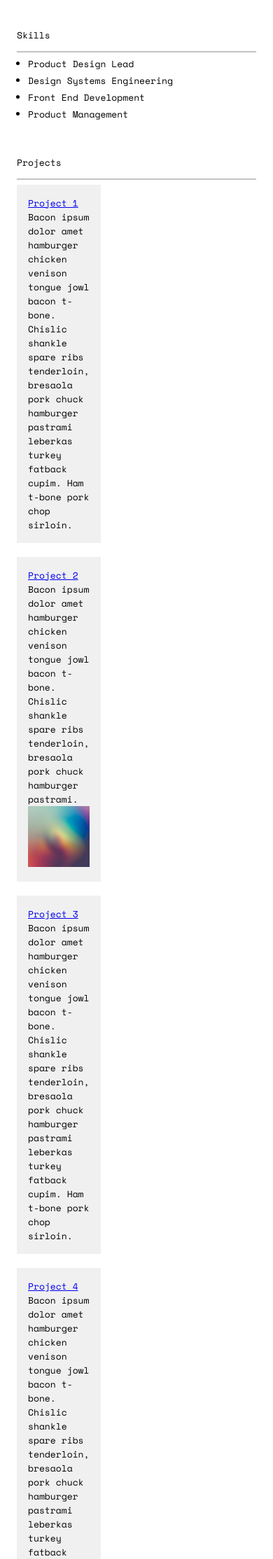
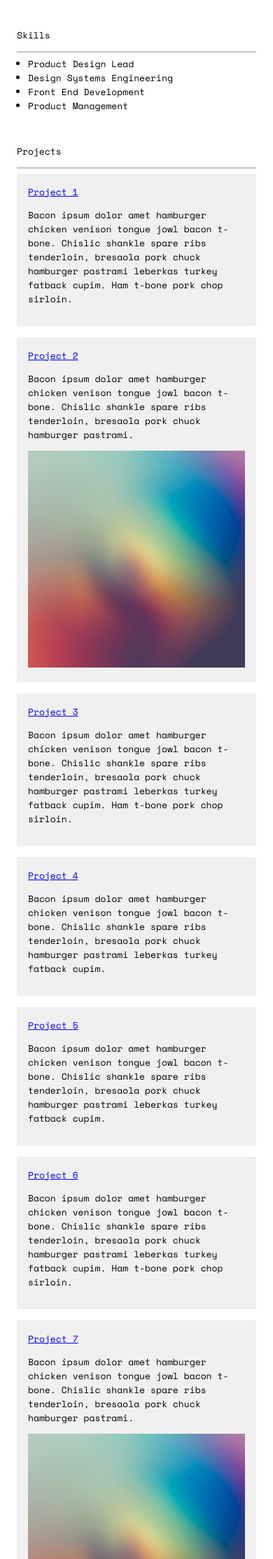
Before and after one commit to andrewjamesmoore/andrew-work, a Flask app: page / in a window 390 px wide. Shown: the part 31-2259 px from the top of the page at 70% size. Run offline with Flask 3, Linux system fonts and the light colour scheme.

Commit message:
fix: update columns and add media queries

```diff
--- a/static/style.css
+++ b/static/style.css
@@ -35,29 +35,32 @@ padding: 16px;
 }
 
 .project-grid {
-  display: grid;
-  grid-template-columns: repeat(4, 1fr);
-  gap: 1rem;
-  padding: 0;
+  column-count: 4;
+  column-gap: 20px;
+  list-style: none; /* Removes the bullet points */
+  padding: 0; /* Removes default padding */
+  margin: 0; /* Removes default margin */
 }
 
-@media (min-width: 640px) {
+/* Adjust columns for smaller screens */
+@media (max-width: 1200px) {
   .project-grid {
-    grid-template-columns: repeat(2, 1fr);
+    column-count: 3; /* Reduce columns for medium screens */
   }
 }
 
-@media (min-width: 768px) {
+@media (max-width: 768px) {
   .project-grid {
-    grid-template-columns: repeat(3, 1fr);
+    column-count: 2; /* Reduce further for smaller screens */
   }
 }
 
-@media (min-width: 1024px) {
+@media (max-width: 480px) {
   .project-grid {
-    grid-template-columns: repeat(4, 1fr);
+    column-count: 1; /* Single column for very small screens */
   }
 }
+
 
 .project-section {
   display: flex;
@@ -68,20 +71,14 @@ padding: 16px;
 }
 
 .project-section ul {
-    list-style: none; /* Removes the bullet points */
-    padding: 0; /* Removes default padding */
-    margin: 0; /* Removes default margin */
+
 }
 
 .project-item {
-    box-sizing: border-box;
     display: block;
     gap: 8px;
     background: #f0f0f0;
     padding: 16px;
-    break-inside: avoid-column;
+    break-inside: avoid;
+    margin-bottom: 16px;
 }
-
-ul li {
-    margin-bottom: 4px; /* Adjusts spacing between list items */
-}
--- a/templates/index.html
+++ b/templates/index.html
@@ -29,19 +29,19 @@
 <section class="section">
     <p>Projects</p>
     <hr>
-    <div class="project-grid">
-    <ul class="project-section">
+<!--    <div class="project-grid">-->
+    <ul class="project-grid">
     {% for project in projects %}
     <li class="project-item">
         <a href="{{ project.link }}">{{ project.title }}</a>
-        <span>{{ project.description }}</span>
+        <p><span>{{ project.description }}</span></p>
         {% if project.img %}
         <img src="{{ project.img }}" alt="{{ project.title }} image">
         {% endif %}
     </li>
     {% endfor %}
         </ul>
-        </div>
+<!--        </div>-->
 </section>
 </body>
 </html>
```
